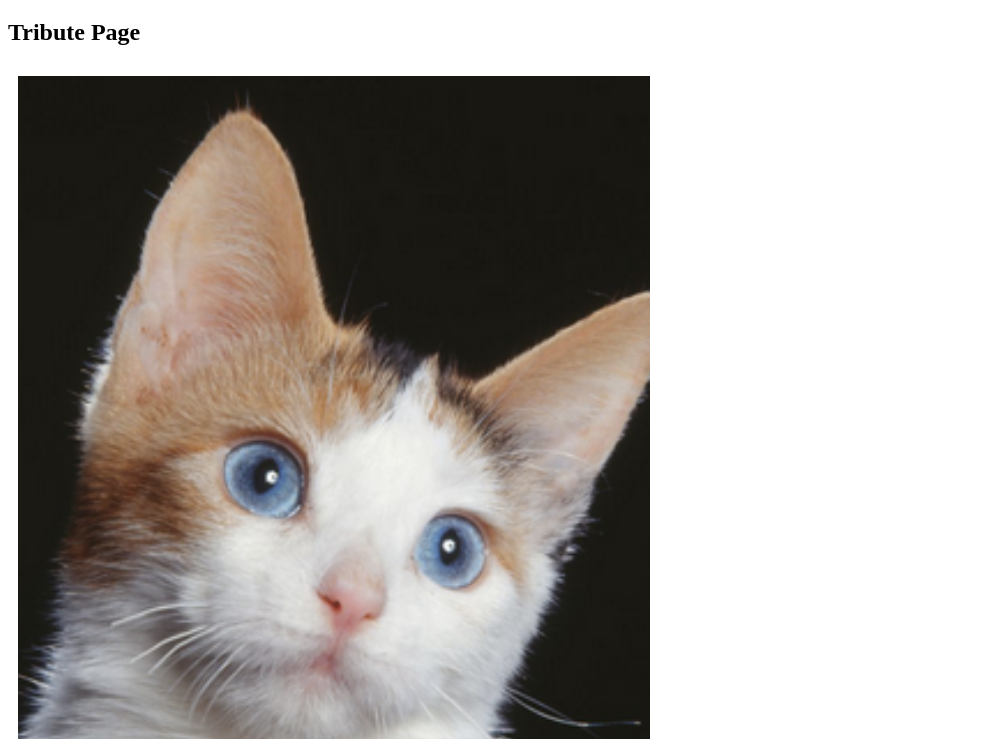
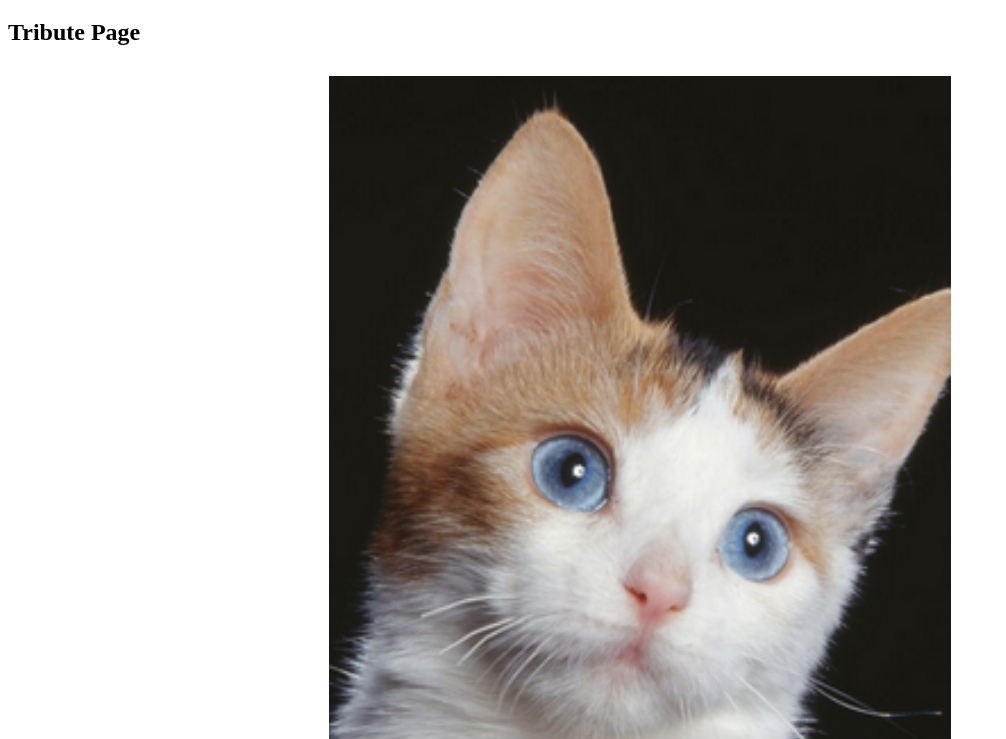
Before and after one commit to digomes87/Sofia-and-Diego, a plain HTML site: page index.html in a window 1280 px wide. Shown: the part 61-800 px from the top of the page, without its empty margins (0-1006 px from the left). Drawn offline with Linux system fonts and the light colour scheme.

Commit message:
Finish code

```diff
--- a/css/style.css
+++ b/css/style.css
@@ -1,3 +1,8 @@
+img {
+  max-width: 100%;
+}
+
+
 .center {
   display: block;
   margin-left: auto;
--- a/index.html
+++ b/index.html
@@ -13,25 +13,27 @@
 
         <h2 id="title">Tribute Page</h2>
 
-        <img id="img-div" alt="Cute Cat" class="center"
-           src="img/cat.png"
-           />
+
+        <div id="img-div">
+          <img id="image" alt="Cute Cat" class="center" src="img/cat.png"/>
+          <figure id="img-caption">Here a good Cat</figure>
+        </div>
 
          <div id="img-caption">
-              Hello
-            </div>
+            Hello
+          </div>
 
 
         <section id="tribute-info">
 
-            <h3>
-      If you have time, you should read more about this incredible coding school
+      <h3>
+        If you have time, you should read more about this incredible coding school
       <a
         id="tribute-link"
         href="https://www.microverse.org/"
         target="_blank"
         >Microverse Entry</a
-      >.
+      >
     </h3>
         </section>
 
```
